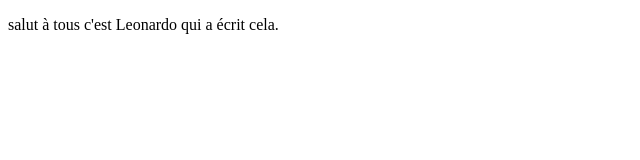
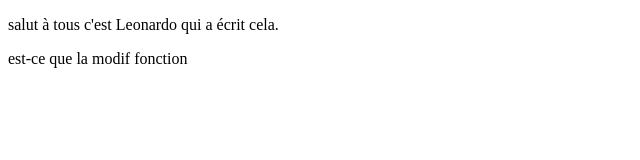
Before and after one commit to dfluhman/projet_coloc, a plain HTML site: page P_C.html in a window 1280 px wide. Shown: the whole page, without its empty margins (0-640 px from the left). Drawn offline with Linux system fonts and the light colour scheme.

Commit message:
modif
voir si on peut modifier directement dans le logiciel

```diff
--- a/P_C.html
+++ b/P_C.html
@@ -6,5 +6,6 @@
 </head>
 <body>
 	<p>salut à tous c'est Leonardo qui a écrit cela.</p>
+	<p>est-ce que la modif fonction<p>
 </body>
 </html>
```
